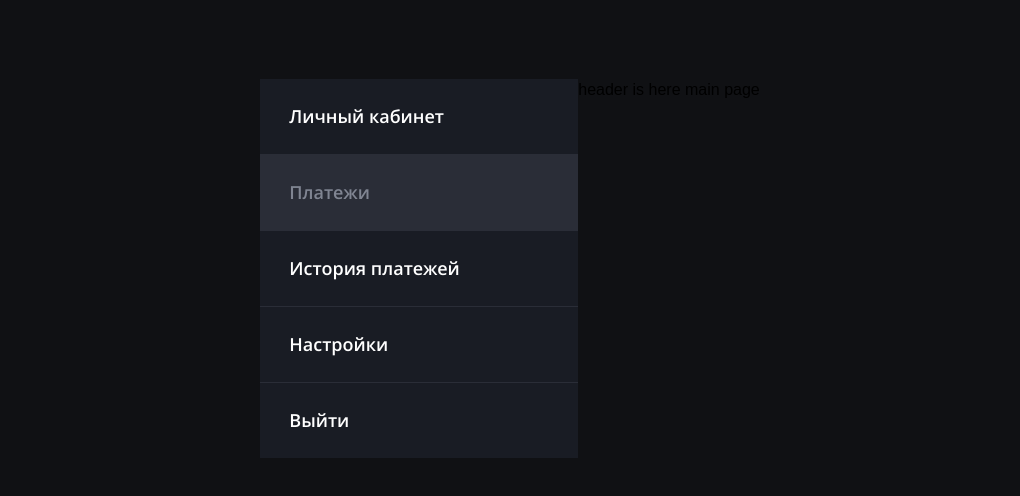
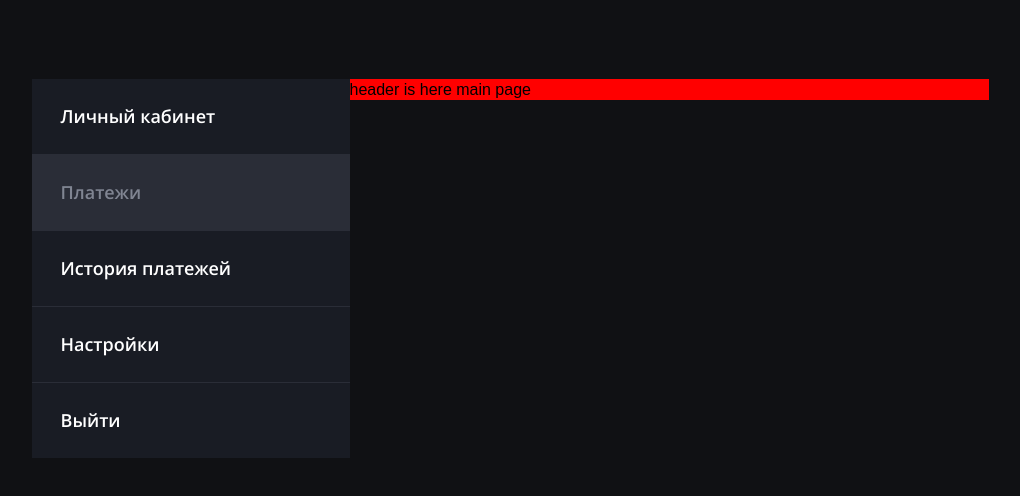
Before and after one commit to gaisinskii/credit-card, a Vue app: page /#/main in a window 1280 px wide. Shown: the top 496 px of the page, without its empty margins (130-1150 px from the left). Built offline with nearby package versions, Linux system fonts and the light colour scheme.

Commit message:
added transitions

```diff
--- a/src/layouts/MainLayout/MainLayout.vue
+++ b/src/layouts/MainLayout/MainLayout.vue
@@ -18,7 +18,14 @@
         </ul>
       </nav>
     </aside>
-    <router-view />
+    <div class="layout__main">
+      <transition
+        name="fade"
+        mode="out-in"
+      >
+        <router-view />
+      </transition>
+    </div>
   </base-layout>
 </template>
 
@@ -65,6 +72,9 @@ export default {
   padding-top: 79px;
   background-color: $bg-blue;
   .layout {
+    &__main {
+      width: 639px;
+    }
     &__list {
       list-style: none;
     }
@@ -94,5 +104,13 @@ export default {
       }
     }
   }
+  .fade-enter-active,
+  .fade-leave-active {
+    transition: opacity 0.5s;
+  }
+  .fade-enter,
+  .fade-leave-to {
+    opacity: 0;
+  }
 }
 </style>
--- a/src/views/PageMain/PageMain.vue
+++ b/src/views/PageMain/PageMain.vue
@@ -18,6 +18,7 @@ export default {
 
 <style lang="scss">
 .page--main {
+  background-color: red;
   .page {
   }
 }
--- a/src/views/PageProfile/PageProfile.vue
+++ b/src/views/PageProfile/PageProfile.vue
@@ -16,6 +16,7 @@ export default {
 
 <style lang="scss">
 .page--profile {
+  background-color: yellow;
   .page {
   }
 }
```
